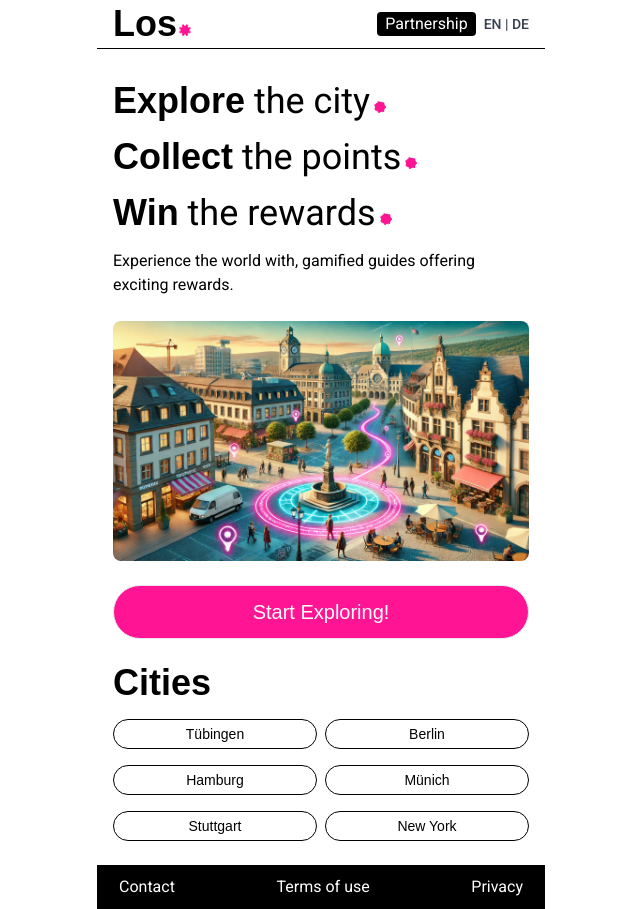
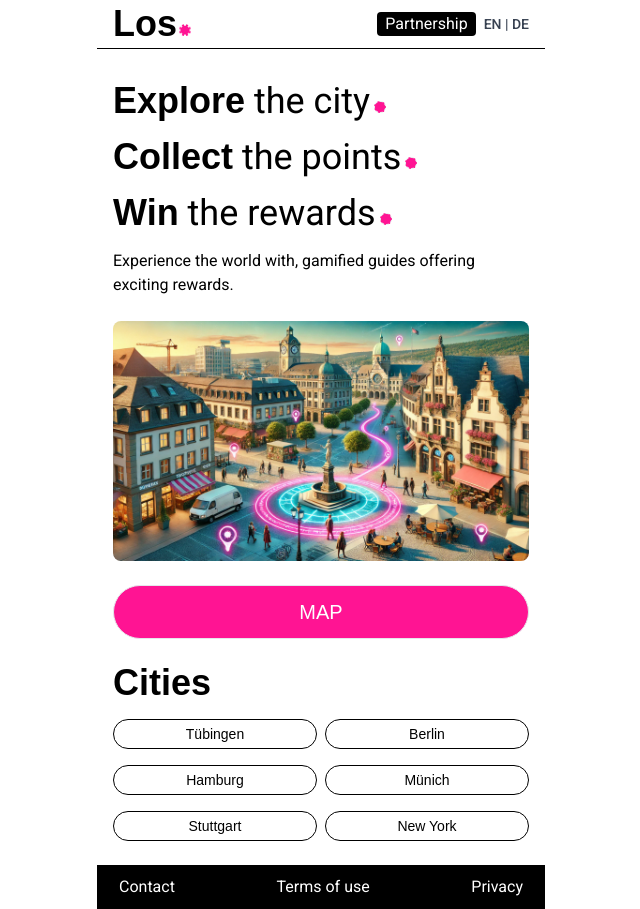
Before and after one commit to hcagatayyilmaz/los, a Next.js app: page / in a window 1280 px wide. Shown: the whole page, without its empty margins (319-959 px from the left). Built offline with nearby package versions, Linux system fonts and the light colour scheme; no server answers; a web font is replaced by a local one.

Commit message:
small changes

```diff
--- /dev/null
+++ b/src/app/map/page.tsx
@@ -0,0 +1,7 @@
+import React from "react"
+
+function page() {
+    return <div>This is for generic map components</div>
+}
+
+export default page
--- a/src/app/page.tsx
+++ b/src/app/page.tsx
@@ -14,7 +14,7 @@ export default async function Home() {
     const language = "EN"
 
     return (
-        <main className='min-h-dvh	 w-screen flex flex-col items-center'>
+        <main className='min-h-dvh w-screen flex flex-col items-center'>
             <div className='w-full max-w-md px-4 bg-white flex justify-between border-b border-black'>
                 <div
                     className={`flex items-center bg-white py-1 rounded-3xl text-center space-x-2 ${museoModerno.className}`}
@@ -69,11 +69,11 @@ export default async function Home() {
                     <ImageSlider />
                 </div>
                 <div className=''>
-                    <Link href={"/world"}>
+                    <Link href={"/map"}>
                         <button
                             className={`${museoModerno.className} bg-customYellow text-xl rounded-full text-white font-medium py-3 px-4 mb-2 border w-full`}
                         >
-                            Start Exploring!
+                            MAP
                         </button>
                     </Link>
                 </div>
```
